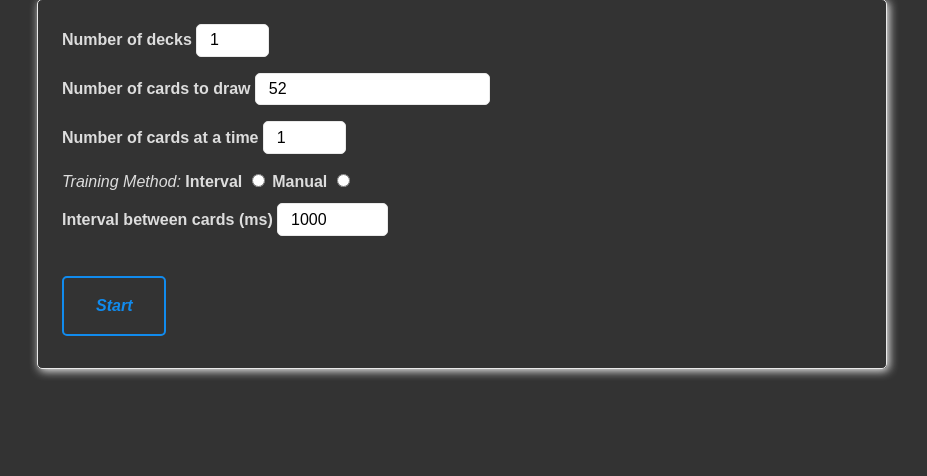
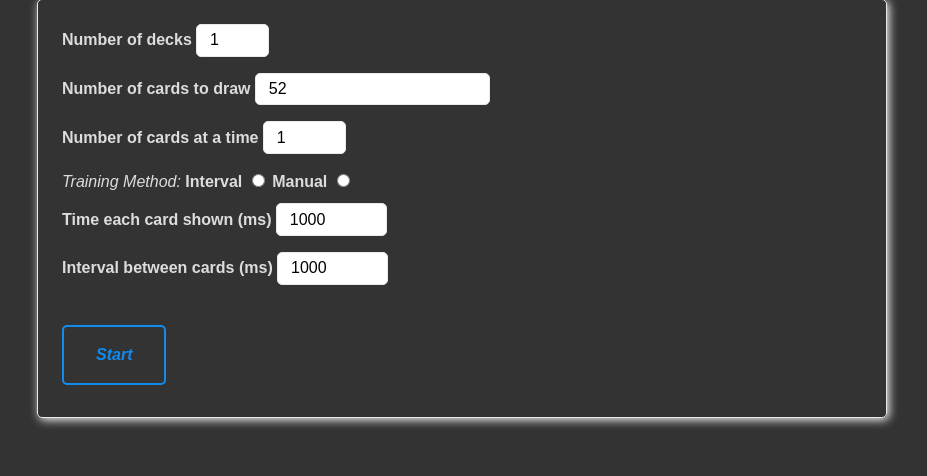
Before and after one commit to pastly/blackjack-web, a Flask app: page /train/counting/ in a window 1280 px wide. Shown: the part 262-738 px from the top of the page, without its empty margins (63-990 px from the left). Before the commit the page ends 640 px from the top, so only its background shows below. Run offline with Flask 2, Linux system fonts and the light colour scheme; the visitor is signed in with stand-in values (Sample User, id 1).

Commit message:
Add ability to flash card in interval mode

```diff
--- a/app/templates/counting/index.html
+++ b/app/templates/counting/index.html
@@ -20,8 +20,12 @@
         get_and_apply_preferences();
     }
     let in_game = false;
-    // event id for showing new cards when "interval" training mode is used
-    let new_card_interval = 0;
+    // event id for timeout during flashing card to user in "interval" training mode
+    let card_flash_timeout_id = 0;
+    // True if the next time the card flashing timeout expires we should HIDE
+    // the card, false if next time it expires we should change the card and
+    // SHOW it.
+    let card_flash_next_is_hide = false;
     window.which_train_method = function() {
         let elms = ["train_method_interval", "train_method_manual"];
         for (const elm_id of elms) {
@@ -39,12 +43,18 @@
             // no method selected, so hide all method-specific options
             document.getElementById("interval").classList.add("hide");
             document.getElementById("interval_label").classList.add("hide");
+            document.getElementById("flash").classList.add("hide");
+            document.getElementById("flash_label").classList.add("hide");
         } else if (train_method == "interval") {
             document.getElementById("interval").classList.remove("hide");
             document.getElementById("interval_label").classList.remove("hide");
+            document.getElementById("flash").classList.remove("hide");
+            document.getElementById("flash_label").classList.remove("hide");
         } else if (train_method == "manual") {
             document.getElementById("interval").classList.add("hide");
             document.getElementById("interval_label").classList.add("hide");
+            document.getElementById("flash").classList.add("hide");
+            document.getElementById("flash_label").classList.add("hide");
         }
     };
     let animation_is_increasing = true;
@@ -62,11 +72,37 @@
             elm.innerText = elm.innerText.substring(0, elm.innerText.length - 1);
         }
     };
-    window.do_next_card = function() {
-        update_animation();
-        let animation_elm = document.getElementById("animation");
-        if (!display_next_card()) {
-            window.clearInterval(new_card_interval);
+    window.show_next_card = function() {
+        window.clearTimeout(card_flash_timeout_id);
+        let interval = parseInt(document.getElementById("interval").value);
+        let flash = parseInt(document.getElementById("flash").value);
+        let method = which_train_method();
+        if (method == "interval" && card_flash_next_is_hide && flash != interval) {
+            // Go into this block if the card is being shown and it needs to be
+            // hidden now, next time we get called we should change the card and
+            // show it again
+            document.getElementById("cards").classList.add("hide");
+            let hide_time = interval - flash;
+            card_flash_timeout_id = window.setTimeout(() => {
+                show_next_card();
+            }, hide_time);
+            card_flash_next_is_hide = false;
+            return;
+        }
+        // The card is currently hidden. Try to display a new card. If we
+        // succeed, then start the timeout for hiding it next time around. If we
+        // fail, then we must be done and should do cleanup.
+        if (display_next_card()) {
+            update_animation();
+            if (method == "interval") {
+                document.getElementById("cards").classList.remove("hide");
+                card_flash_next_is_hide = true;
+                card_flash_timeout_id = window.setTimeout(() => {
+                    show_next_card();
+                }, flash);
+            }
+        } else {
+            let animation_elm = document.getElementById("animation");
             let count_elm = document.getElementById("count");
             let cards_elm = document.getElementById("cards");
             count_elm.innerText = "Final running count: " + current_count();
@@ -88,8 +124,9 @@
         let num_cards = data["num_cards"];
         let num_decks = data["num_decks"];
         let cards_at_a_time = data["cards_at_a_time"];
+        let method = data["method"];
         let interval = data["interval"];
-        let method = data["method"];
+        let flash = data["flash"];
         if (num_cards > num_decks * 52) {
             flash_form_error_message(num_cards + " cards > " + num_decks + " decks");
             return false;
@@ -107,6 +144,12 @@
             return false;
         } else if (interval < 1) {
             flash_form_error_message("interval < 1");
+            return false;
+        } else if (flash < 1) {
+            flash_form_error_message("flash < 1");
+            return false;
+        } else if (flash > interval) {
+            flash_form_error_message("flash > interval");
             return false;
         } else if (!method) {
             flash_form_error_message("invalid train method");
@@ -126,6 +169,8 @@
             document.getElementById("cards_at_a_time").value);
         let interval = parseInt(
             document.getElementById("interval").value);
+        let flash = parseInt(
+            document.getElementById("flash").value);
         // create a "preference object"
         let data = {
             'num_decks': num_decks,
@@ -133,6 +178,7 @@
             'cards_at_a_time': cards_at_a_time,
             'method': which_train_method(),
             'interval': interval,
+            'flash': flash,
         };
         if (!valid_form_data(data)) {
             return;
@@ -175,16 +221,17 @@
         } else {
             document.getElementById("button_next").classList.add("hide");
         }
-        // set game flag
+        // set game flags
         in_game = true;
+        card_flash_next_is_hide = true;
         // start showing cards
         if (which_train_method() == "interval") {
-            window.clearInterval(new_card_interval);
-            new_card_interval = window.setInterval(() => {
-                do_next_card();
-            }, interval);
+            window.clearTimeout(card_flash_timeout_id);
+            card_flash_timeout_id = window.setTimeout(() => {
+                show_next_card();
+            }, flash);
         } else if (which_train_method() == "manual") {
-                do_next_card();
+                show_next_card();
         } else {
             console.log(
                 "Unknown training method '" + which_train_method() +
@@ -196,7 +243,7 @@
         if (!in_game) {
             return;
         }
-        do_next_card();
+        show_next_card();
     };
     window.on_button = function(button_name) {
         if (button_name == "start") {
@@ -213,6 +260,7 @@
             document.getElementById("num_decks").value = prefs["num_decks"];
             document.getElementById("num_cards").value = prefs["num_cards"];
             document.getElementById("interval").value = prefs["interval"];
+            document.getElementById("flash").value = prefs["flash"];
             document.getElementById("cards_at_a_time").value = prefs["cards_at_a_time"];
             let train_method = prefs["method"];
             if (train_method == "interval") {
@@ -322,6 +370,10 @@
             <label for=train_method_manual>Manual</label>
             <input type=radio onChange='update_displayed_options_fields();' id=train_method_manual name=train_method value=manual>
         <br/>
+        <!-- flash time (if training method "interval") -->
+        <label id=flash_label for=flash>Time each card shown (ms)</label>
+        <input type=number id=flash value=1000 min=1 max=10000>
+        <br/>
         <!-- interval (if training method "interval") -->
         <label id=interval_label for=interval>Interval between cards (ms)</label>
         <input type=number id=interval value=1000 min=1 max=10000>
```
